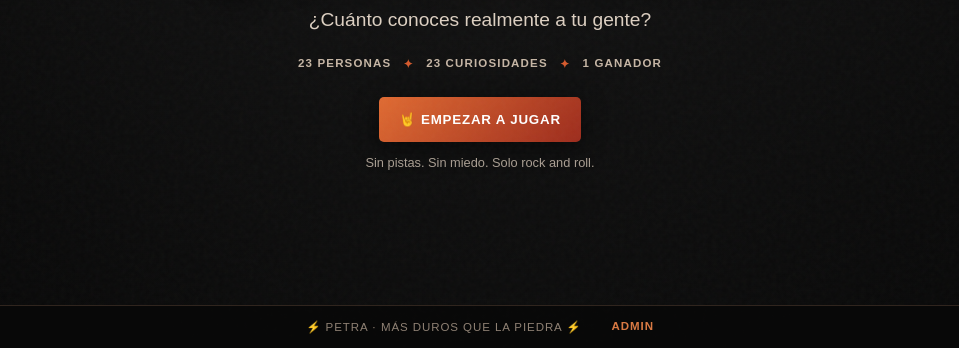
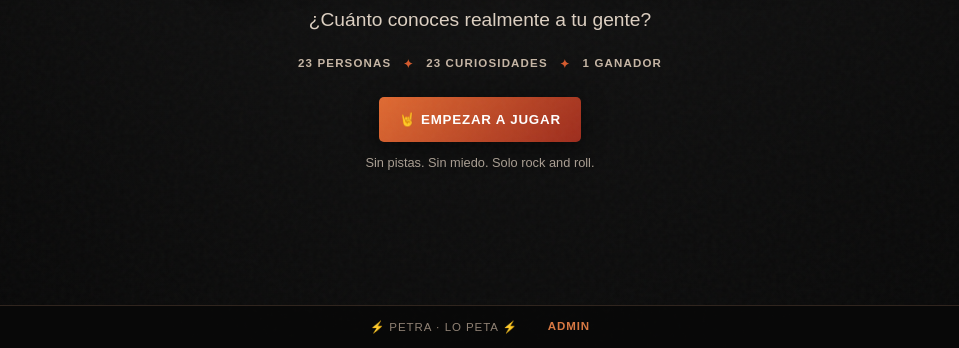
Before and after one commit to tostimusic-bot/petragame, a plain HTML site: page index.html in a window 1280 px wide. Shown: the part 452-800 px from the top of the page, without its empty margins (160-1119 px from the left). Drawn offline with nearby package versions, Linux system fonts and the light colour scheme.

Commit message:
Update index.html

```diff
--- a/index.html
+++ b/index.html
@@ -85,7 +85,7 @@
       </div>
     </section>
   </main>
-  <footer><span>⚡ PETRA · MÁS DUROS QUE LA PIEDRA ⚡</span><a href="#admin" id="adminLink">ADMIN</a></footer>
+  <footer><span>⚡ PETRA · LO PETA ⚡</span><a href="#admin" id="adminLink">ADMIN</a></footer>
   <script src="app.js"></script>
 </body>
 </html>
```
